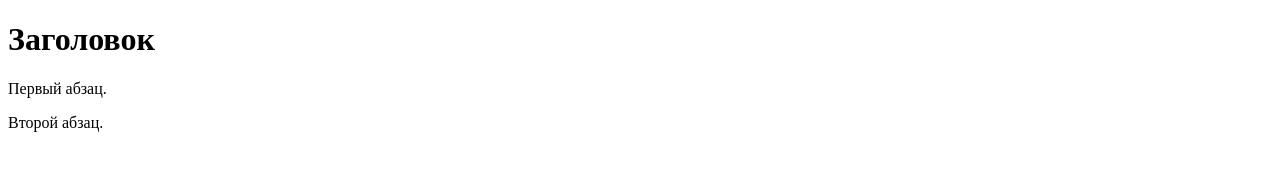
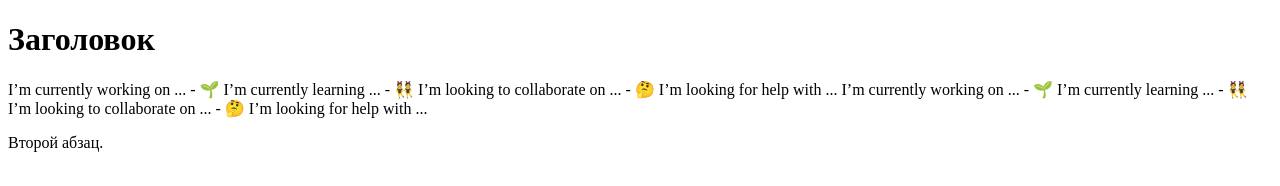
Before and after one commit to actiom/actiom.github.io, a plain HTML site: page index.html in a window 1280 px wide. Drawn offline with Linux system fonts and the light colour scheme.

Commit message:
Update index.html

```diff
--- a/index.html
+++ b/index.html
@@ -7,7 +7,9 @@
  <body>
   <h1>Заголовок</h1>
   <!-- Комментарий -->
-  <p>Первый абзац.</p>
+  <p>I’m currently working on ... - 🌱 I’m currently learning ... - 👯 I’m looking to collaborate on ... - 🤔 I’m looking for help with ...
+
+I’m currently working on ... - 🌱 I’m currently learning ... - 👯 I’m looking to collaborate on ... - 🤔 I’m looking for help with ...</p>
   <p>Второй абзац.</p>
  </body>
 </html>
```
